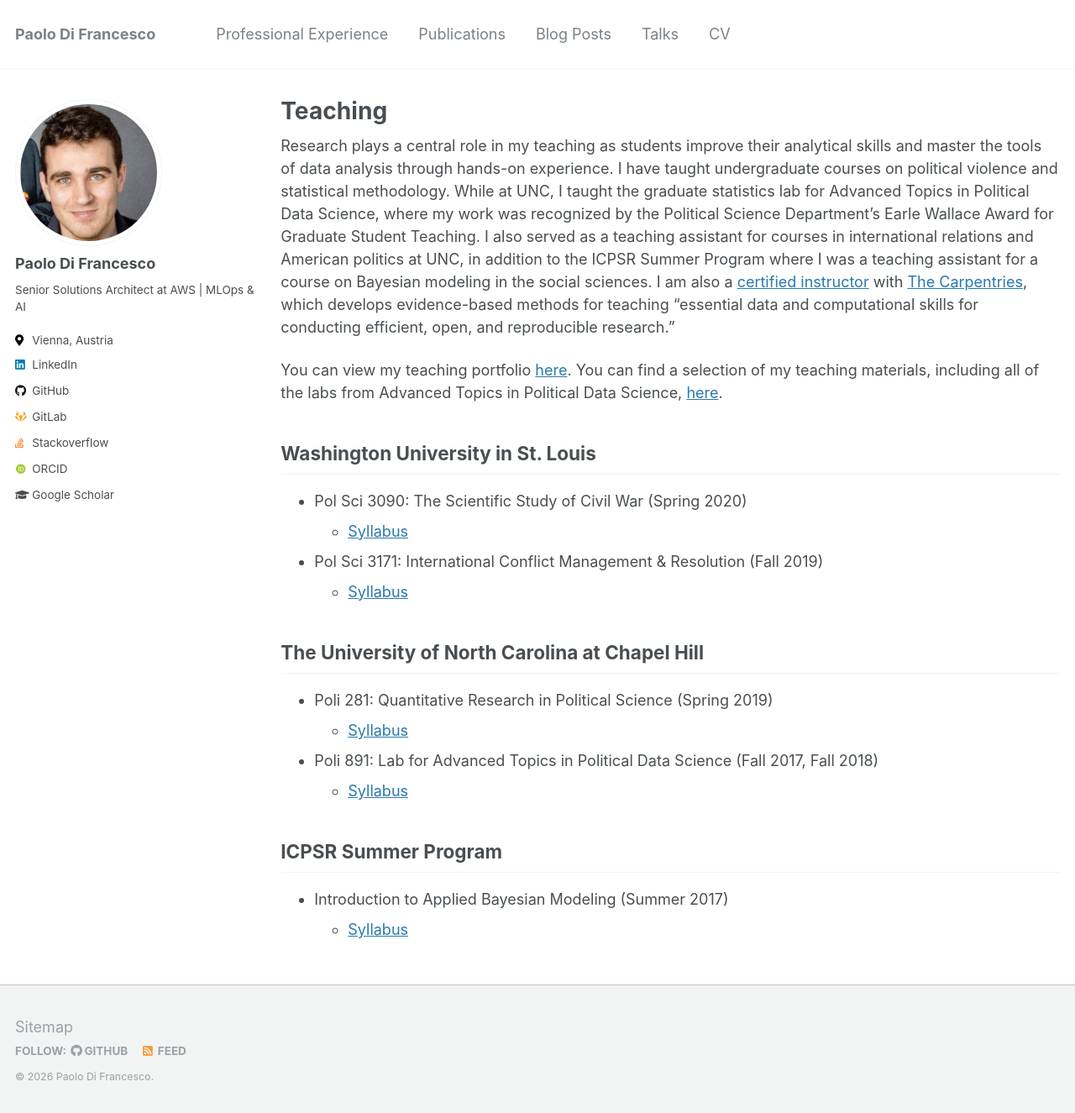
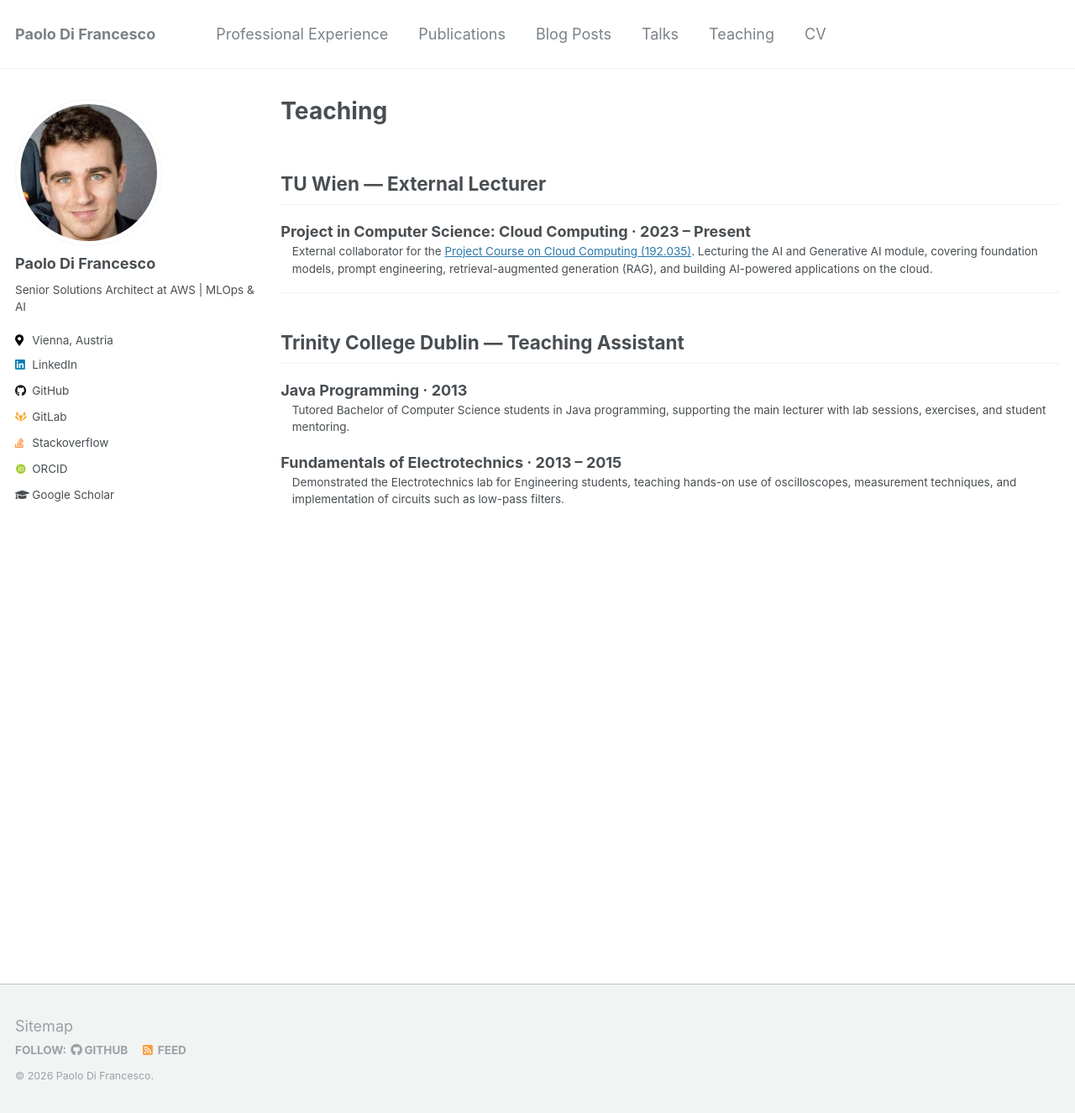
Before and after one commit to pdifranc/pdifranc.github.io, a Jekyll site: the page built from _pages/teaching.md, in a window 1280 px wide and 1327 px high. Shown: the whole window at 84% size. Built offline with Jekyll 4.4.1, drawn with Linux system fonts in a browser that asks for light colours; some web fonts are replaced.

Commit message:
Update navigation and taching

```diff
--- a/_data/navigation.yml
+++ b/_data/navigation.yml
@@ -12,5 +12,8 @@ main:
   - title: "Talks"
     url: /talks/
 
+  - title: "Teaching"
+    url: /teaching/
+
   - title: "CV"
     url: /cv/
--- a/_pages/teaching.md
+++ b/_pages/teaching.md
@@ -1,40 +1,20 @@
 ---
 permalink: /teaching/
 title: "Teaching"
+author_profile: true
 ---
 
-Research plays a central role in my teaching as students improve their
-analytical skills and master the tools of data analysis through hands-on
-experience. I have taught undergraduate courses on political violence and
-statistical methodology. While at UNC, I taught the graduate statistics lab for
-Advanced Topics in Political Data Science, where my work was recognized by the
-Political Science Department's Earle Wallace Award for Graduate Student
-Teaching. I also served as a teaching assistant for courses in international
-relations and American politics at UNC, in addition to the ICPSR Summer Program
-where I was a teaching assistant for a course on Bayesian modeling in the social
-sciences. I am also a
-[certified instructor](https://carpentries.org/instructors/#jayrobwilliams) with
-[The Carpentries](https://carpentries.org/), which develops evidence-based
-methods for teaching "essential data and computational skills for conducting
-efficient, open, and reproducible research."
+## TU Wien — External Lecturer
 
+**Project in Computer Science: Cloud Computing** · 2023 – Present
+: External collaborator for the [Project Course on Cloud Computing (192.035)](https://tiss.tuwien.ac.at/course/courseDetails.xhtml?courseNr=192035). Lecturing the AI and Generative AI module, covering foundation models, prompt engineering, retrieval-augmented generation (RAG), and building AI-powered applications on the cloud.
 
-You can view my teaching portfolio [here](/files/pdf/teaching/Portfolio.pdf).
-You can find a selection of my teaching materials, including all of the labs
-from Advanced Topics in Political Data Science, [here](/teaching-materials).
+---
 
-## Washington University in St. Louis
-- Pol Sci 3090: The Scientific Study of Civil War (Spring 2020)
-    - [Syllabus](/files/pdf/teaching/PS 3090 Syllabus.pdf)
-- Pol Sci 3171: International Conflict Management & Resolution (Fall 2019)
-    - [Syllabus](/files/pdf/teaching/PS 3171 Syllabus.pdf)
+## Trinity College Dublin — Teaching Assistant
 
-## The University of North Carolina at Chapel Hill
-- Poli 281: Quantitative Research in Political Science (Spring 2019)
-    - [Syllabus](/files/pdf/teaching/POLI 281 Syllabus.pdf)
-- Poli 891: Lab for Advanced Topics in Political Data Science (Fall 2017, Fall 2018)
-    - [Syllabus](/files/pdf/teaching/POLI 891 Syllabus.pdf)
+**Java Programming** · 2013
+: Tutored Bachelor of Computer Science students in Java programming, supporting the main lecturer with lab sessions, exercises, and student mentoring.
 
-## ICPSR Summer Program
-- Introduction to Applied Bayesian Modeling (Summer 2017)
-    - [Syllabus](/files/pdf/teaching/bayes2017.pdf)
+**Fundamentals of Electrotechnics** · 2013 – 2015
+: Demonstrated the Electrotechnics lab for Engineering students, teaching hands-on use of oscilloscopes, measurement techniques, and implementation of circuits such as low-pass filters.
```
